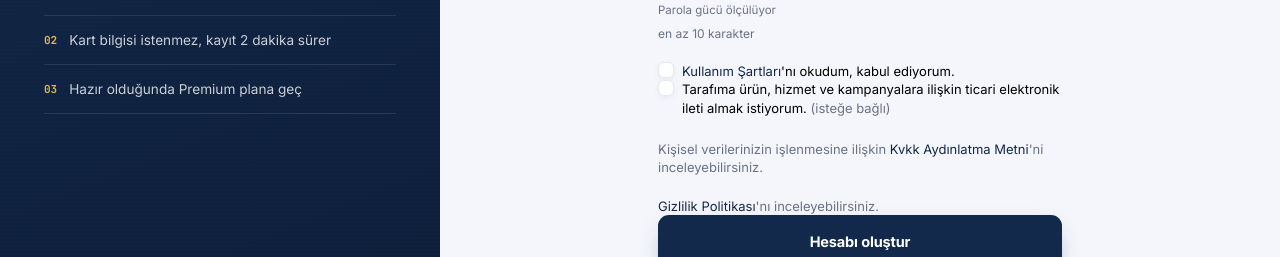
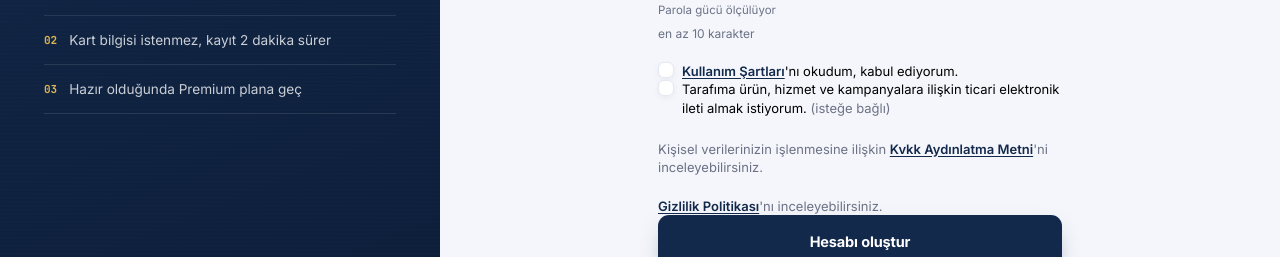
Before and after one commit to parenatr/parena, a React (Vite) app in the folder frontend/app/: page /uye-ol in a window 1280 px wide. Shown: the part 415-672 px from the top of the page. Built offline with nearby package versions, Linux system fonts and the light colour scheme; no server answers; a web font is replaced by a local one.

Commit message:
fix(design-system): style RegisterPage legal links, fix muted-text token
Adds consistent underline styling to the Kullanım Şartları/KVKK/Gizlilik inline links. Keeps text-muted-foreground (not text-foreground-muted, which isn't used anywhere else in the codebase).

```diff
--- a/frontend/app/src/pages/Register/RegisterPage.tsx
+++ b/frontend/app/src/pages/Register/RegisterPage.tsx
@@ -232,7 +232,12 @@ export default function RegisterPage({
                 className="mt-0.5"
               />
               <span className="text-sm">
-                <AppLink href={ROUTES.kullanimSartlari} target="_blank" rel="noopener">
+                <AppLink
+                  href={ROUTES.kullanimSartlari}
+                  target="_blank"
+                  rel="noopener"
+                  className="font-semibold underline! decoration-brand/30 underline-offset-2 hover:decoration-brand"
+                >
                   Kullanım Şartları
                 </AppLink>
                 'nı okudum, kabul ediyorum.
@@ -261,13 +266,23 @@ export default function RegisterPage({
 
           <p className="text-sm text-muted-foreground" style={{ marginTop: 20 }}>
             Kişisel verilerinizin işlenmesine ilişkin{" "}
-            <AppLink href={ROUTES.kvkk} target="_blank" rel="noopener">
+            <AppLink
+              href={ROUTES.kvkk}
+              target="_blank"
+              rel="noopener"
+              className="font-semibold underline! decoration-brand/30 underline-offset-2 hover:decoration-brand"
+            >
               Kvkk Aydınlatma Metni
             </AppLink>
             'ni inceleyebilirsiniz.
           </p>
           <p className="text-sm text-muted-foreground" style={{ marginTop: 20 }}>
-            <AppLink href={ROUTES.gizlilik} target="_blank" rel="noopener">
+            <AppLink
+              href={ROUTES.gizlilik}
+              target="_blank"
+              rel="noopener"
+              className="font-semibold underline! decoration-brand/30 underline-offset-2 hover:decoration-brand"
+            >
               Gizlilik Politikası
             </AppLink>
             'nı inceleyebilirsiniz.
```
